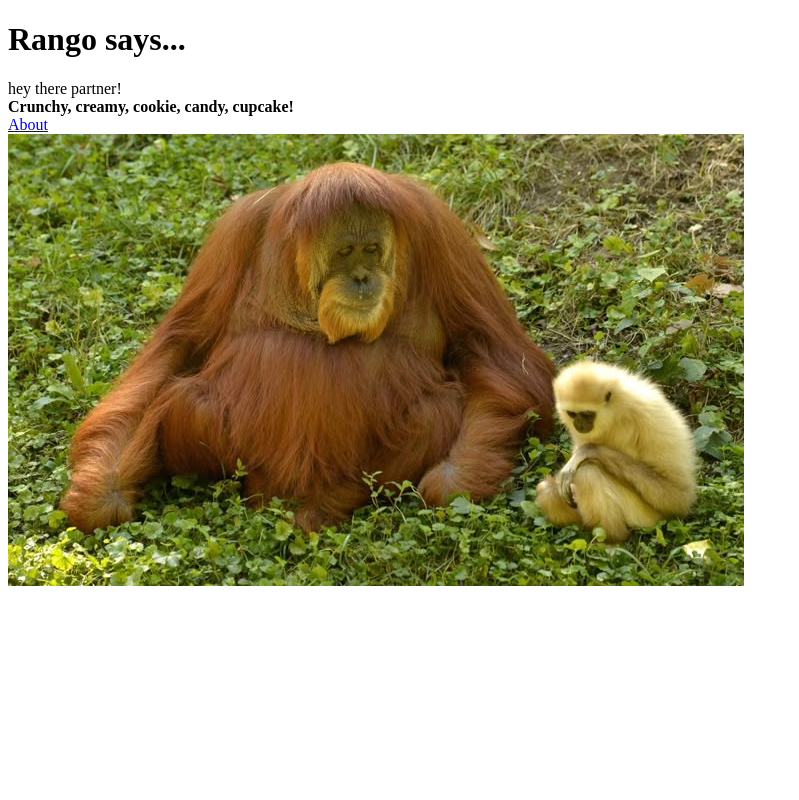
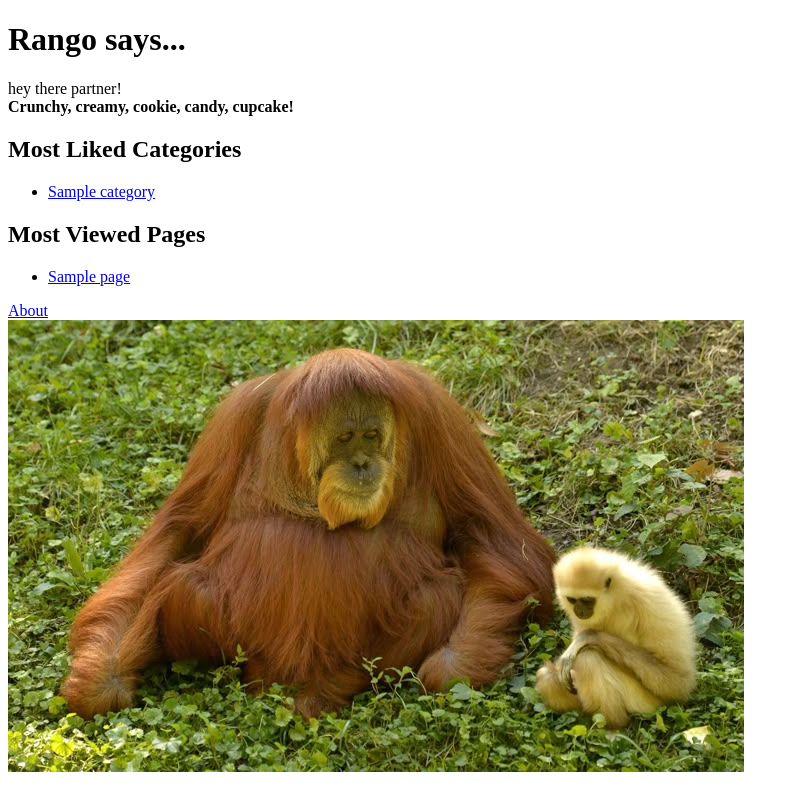
Before and after one commit to islamcfarlane/tango_with_django_project, a Django app: page / in a window 1280 px wide. Shown: the whole page, without its empty margins (0-799 px from the left). Run offline with Django 3.2, Linux system fonts and the light colour scheme; tables that the repository leaves empty hold one stand-in row (values such as "Sample post").

Commit message:
Completed Chapter 6

```diff
--- a/rango/admin.py
+++ b/rango/admin.py
@@ -4,5 +4,8 @@ from rango.models import Category, Page
 class PageAdmin(admin.ModelAdmin):
     list_display = ('title', 'category', 'url')
 
-admin.site.register(Category)
+class CategoryAdmin(admin.ModelAdmin):
+    prepopulated_fields = {'slug':('name',)}
+
+admin.site.register(Category, CategoryAdmin)
 admin.site.register(Page, PageAdmin)
--- a/rango/models.py
+++ b/rango/models.py
@@ -1,12 +1,19 @@
 from django.db import models
+from django.template.defaultfilters import slugify
 
 class Category(models.Model):
     name = models.CharField(max_length=128, unique=True)
     views = models.PositiveIntegerField(default=0)
     likes = models.PositiveIntegerField(default=0)
+    slug = models.SlugField(unique=True)
+
+    def save(self, *args, **kwargs):
+        self.slug = slugify(self.name)
+        super(Category, self).save(*args, **kwargs)
+
 
     class Meta:
-        verbose_name_plural = 'Categories'
+        verbose_name_plural = 'categories'
 
     def __str__(self):
         return self.name
--- a/rango/urls.py
+++ b/rango/urls.py
@@ -5,5 +5,7 @@ app_name = 'rango'
 
 urlpatterns = [
     path('', views.index, name='index'),
-    path('about/', views.about, name='about')
+    path('about/', views.about, name='about'),
+    path('category/<slug:category_name_slug>/',
+        views.show_category, name='show_category'),
 ]
--- a/rango/views.py
+++ b/rango/views.py
@@ -1,10 +1,33 @@
 from django.shortcuts import render
 from django.http import HttpResponse
+from rango.models import Category
+from rango.models import Page
 
 def index(request):
-    context_dict = {'boldmessage': 'Crunchy, creamy, cookie, candy, cupcake!'}
+    category_list = Category.objects.order_by('-likes')[:5]
+    page_list = Page.objects.order_by('-views')[:5]
+    context_dict = {}
+    context_dict['boldmessage'] = 'Crunchy, creamy, cookie, candy, cupcake!'
+    context_dict['categories'] = category_list
+    context_dict['pages'] = page_list
+    context_dict['extra'] = 'From the model solution on GitHub'
+
     return render(request, 'rango/index.html', context=context_dict)
 
 def about(request):
     context_dict = {'boldmessage': 'This tutorial has been put together by Isla.'}
     return render(request, 'rango/about.html', context=context_dict)
+
+def show_category(request, category_name_slug):
+    context_dict = {}
+
+    try:
+        category = Category.objects.get(slug=category_name_slug)
+        pages = Page.objects.filter(category=category)
+        context_dict['pages'] = pages
+        context_dict['category'] = category
+    except Category.DoesNotExist:
+        context_dict['category'] = None
+        context_dict['pages'] = None
+
+    return render(request, 'rango/category.html', context=context_dict)
--- a/templates/rango/index.html
+++ b/templates/rango/index.html
@@ -3,6 +3,7 @@
 {% load staticfiles %}
 
 <html>
+
     <head>
         <title>Rango</title>
     </head>
@@ -13,10 +14,37 @@
             hey there partner! <br />
             <strong>{{ boldmessage }}</strong><br />
         </div>
+
+        <div>
+            <h2>Most Liked Categories</h2>
+        {% if categories %}
+            <ul>
+            {% for category in categories %}
+                <li><a href="/rango/category/{{ category.slug }}/">{{ category.name }}</a></li>
+            {% endfor %}
+            </ul>
+        {% else %}
+            <strong>There are no categories present.</strong>
+        {% endif %}
+        </div>
+
+        <div>
+            <h2>Most Viewed Pages</h2>
+        {% if pages %}
+            <ul>
+            {% for page in pages %}
+                <li><a href="{{ page.url }}">{{ page.title }}</a></li>
+            {% endfor %}
+            </ul>
+        {% else %}
+            <strong>There are no pages present.</strong>
+        {% endif %}
+        </div>
+
         <div>
             <a href="/rango/about/">About</a><br />
-            <img src="{% static 'images/rango.jpg' %}"
-                alt="Picture of Rango" />
+            <img src="{% static 'images/rango.jpg' %}" alt="Picture of Rango" />
         </div>
     </body>
+
 </html>
```
Also changed, not shown: populate_rango.py (+26 -17 lines), templates/rango/category.html (added, +30 -0 lines), rango/migrations/0004_auto_20250213_2321.py (added).
